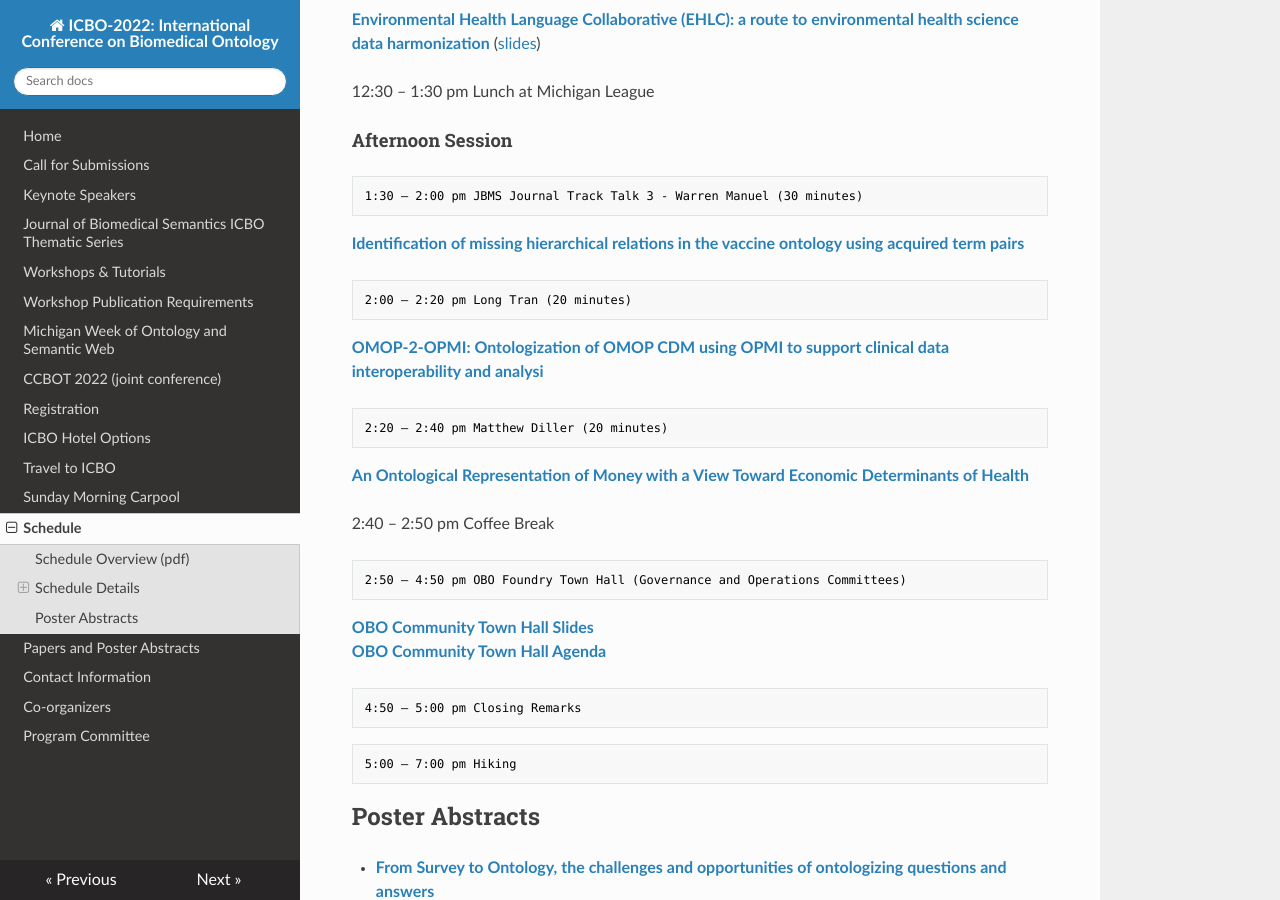
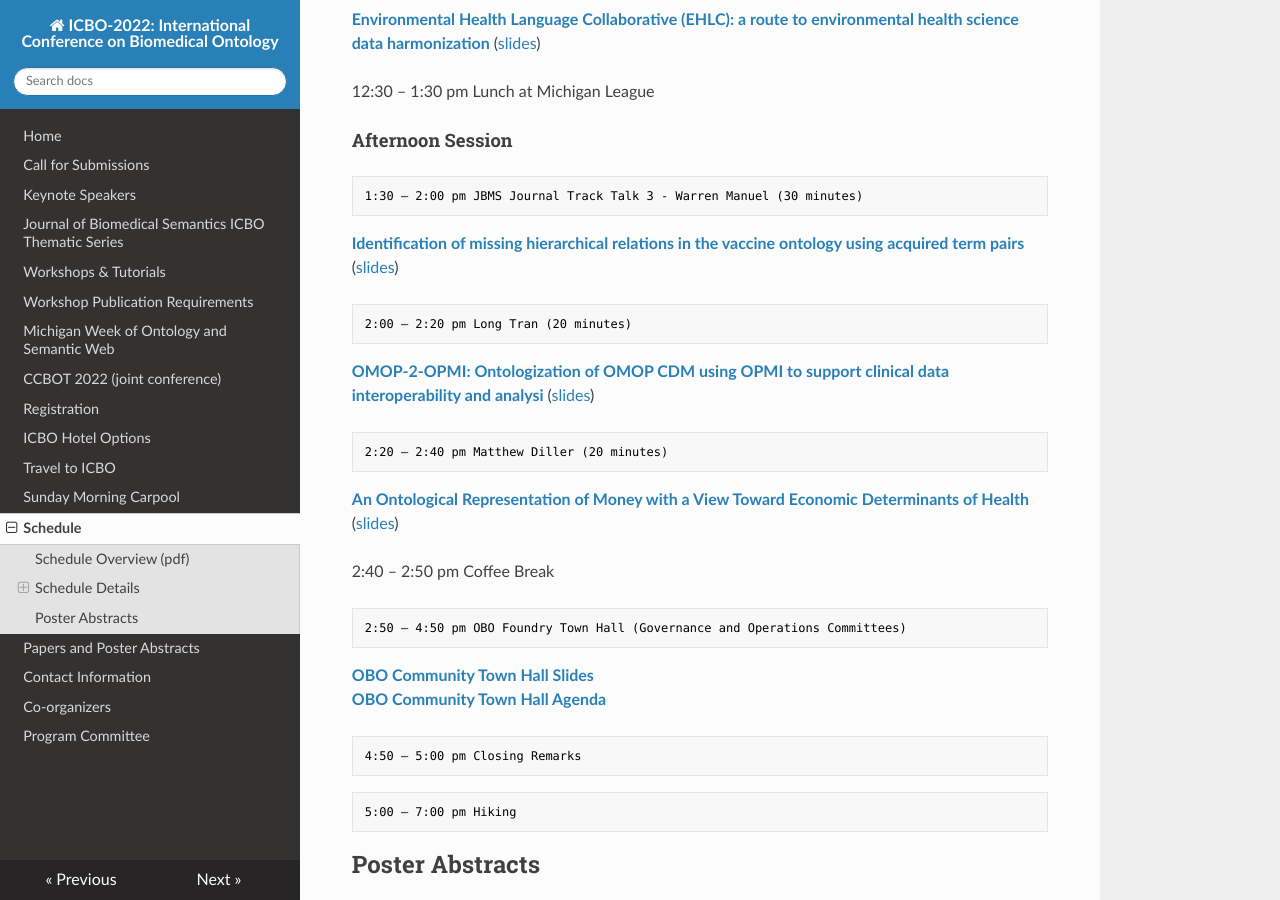
Before and after one commit to johnbeve/BFO-Organization, an MkDocs documentation site: the page built from docs/icbo-schedule.md, in a window 1280 px wide and 900 px high, scrolled down 5089 px. Built offline with MkDocs 1.6.1, drawn with Linux system fonts in a browser that asks for light colours; nearby versions of some CDN libraries.

Commit message:
update schedule

````diff
--- a/docs/icbo-schedule.md
+++ b/docs/icbo-schedule.md
@@ -212,17 +212,17 @@ _The Importance of Ontologies to Connect Data, Enhance Software, and Create a Da
 ```txt
 1:30 – 2:00 pm JBMS Journal Track Talk 3 - Warren Manuel (30 minutes)
 ```
-**[Identification of missing hierarchical relations in the vaccine ontology using acquired term pairs](https://www.ncbi.nlm.nih.gov/pmc/articles/PMC9375092/)**
+**[Identification of missing hierarchical relations in the vaccine ontology using acquired term pairs](https://www.ncbi.nlm.nih.gov/pmc/articles/PMC9375092/)** ([slides](slides/Manuel_ICBO2022_VO_Missing_Relations.pdf))
 
 ```txt
 2:00 – 2:20 pm Long Tran (20 minutes)
 ```
-**[OMOP-2-OPMI: Ontologization of OMOP CDM using OPMI to support clinical data interoperability and analysi](papers/ICBO-2022_paper_1549.pdf)**
+**[OMOP-2-OPMI: Ontologization of OMOP CDM using OPMI to support clinical data interoperability and analysi](papers/ICBO-2022_paper_1549.pdf)** ([slides](slides/Long_ICBO2022_OMOP-2-OPMI.pdf))
 
 ```txt
 2:20 – 2:40 pm Matthew Diller (20 minutes)
 ```
-**[An Ontological Representation of Money with a View Toward Economic Determinants of Health](papers/ICBO-2022_paper_8682.pdf)**
+**[An Ontological Representation of Money with a View Toward Economic Determinants of Health](papers/ICBO-2022_paper_8682.pdf)** ([slides](slides/Diller_ICBO2022_Money.pdf))
 
 
 2:40 – 2:50 pm Coffee Break
````
